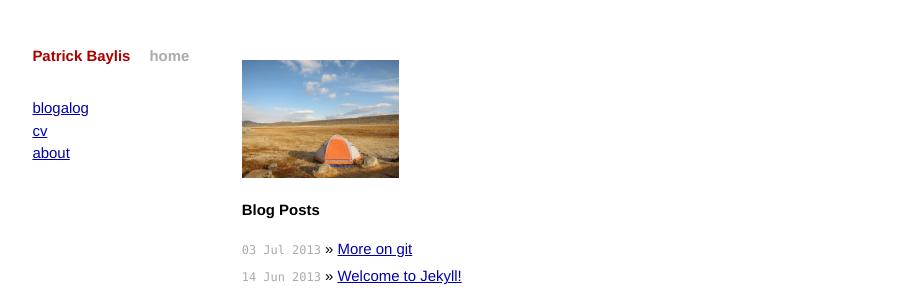
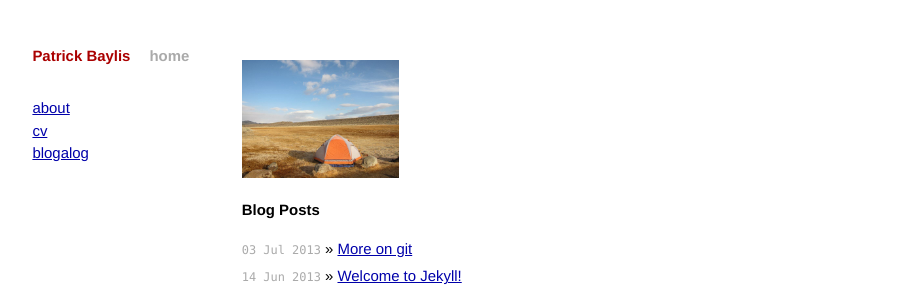
Before and after one commit to pbaylis/pbaylis.github.io, a Jekyll site: the page built from index.md, in a window 1280 px wide. Shown: the top 292 px of the page, without its empty margins (189-1090 px from the left). Built offline with Jekyll 4.4.1, drawn with Linux system fonts in a browser that asks for light colours.

```diff
--- a/_layouts/default.html
+++ b/_layouts/default.html
@@ -22,11 +22,11 @@
 		  <h1 class="title"><a href="/">{{ site.name }}</a></h1>
 		  <a class="extra" href="/">home</a>
 		</div>
-		<a href="blogs.html">blogalog</a>
+		<a href="about.html">about</a>
 		<br>
 		<a href="cv.html">cv</a>
 		<br>
-		<a href="about.html">about</a>
+		<a href="blogs.html">blogalog</a>
 	      </div>
 
 	      <div id="home">
```
